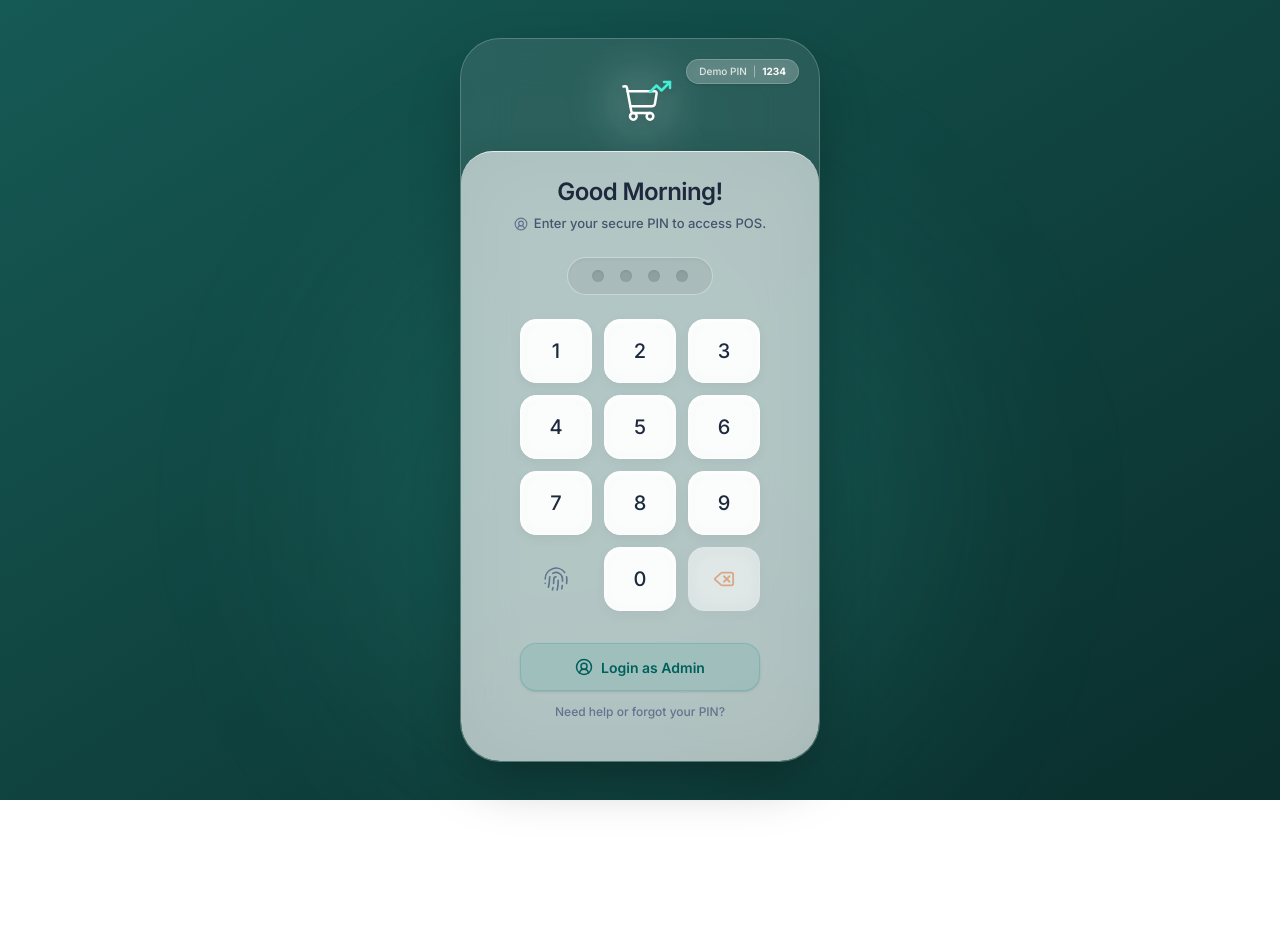
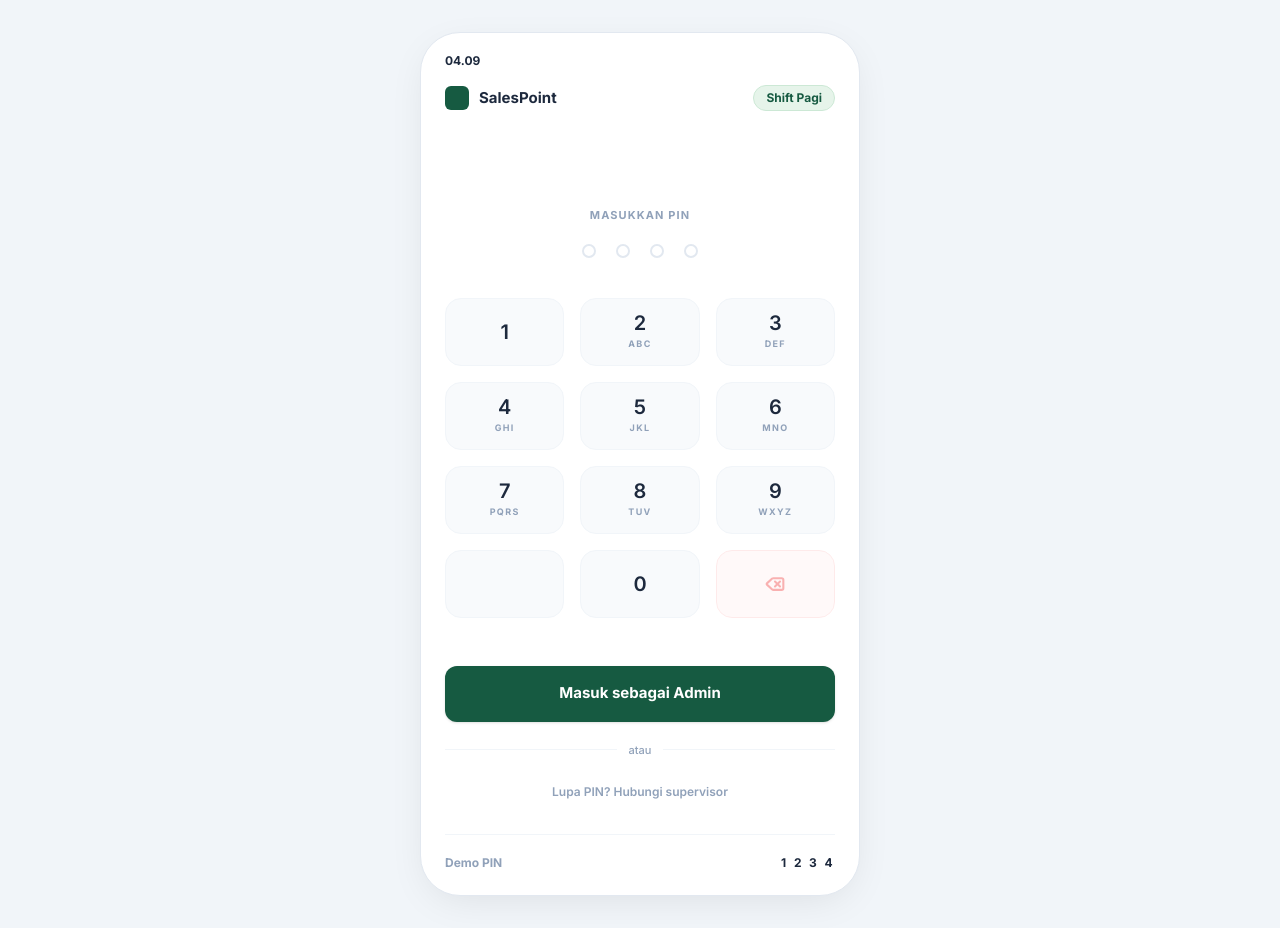
Before and after one commit to mochfauzi12/ARHAT_Point-of-Sale, a Next.js app in the folder apps/web/: page /login in a window 1280 px wide. Before the commit the page ends 800 px from the top, so only its background shows below. Built offline with nearby package versions, Linux system fonts and the light colour scheme; no server answers.

Commit message:
Relayout Login Design

```diff
--- a/apps/web/src/app/login/page.tsx
+++ b/apps/web/src/app/login/page.tsx
@@ -4,20 +4,23 @@ import React, { useState, useEffect } from 'react';
 import { useRouter } from 'next/navigation';
 import Link from 'next/link';
 import { loginPin } from '@/lib/api';
-import { Delete, Fingerprint, UserCircle2, ShoppingCart, TrendingUp, Key } from 'lucide-react';
+import { Delete } from 'lucide-react';
 
 export default function LoginPage() {
   const [pin, setPin] = useState('');
   const [error, setError] = useState(false);
   const [loading, setLoading] = useState(false);
-  const [greeting, setGreeting] = useState('Welcome');
+  const [currentTime, setCurrentTime] = useState('');
   const router = useRouter();
 
   useEffect(() => {
-    const hour = new Date().getHours();
-    if (hour < 12) setGreeting('Good Morning!');
-    else if (hour < 18) setGreeting('Good Afternoon!');
-    else setGreeting('Good Evening!');
+    const updateTime = () => {
+      const now = new Date();
+      setCurrentTime(now.toLocaleTimeString('id-ID', { hour: '2-digit', minute: '2-digit' }));
+    };
+    updateTime();
+    const interval = setInterval(updateTime, 60000);
+    return () => clearInterval(interval);
   }, []);
 
   const handleNumber = async (num: string) => {
@@ -46,123 +49,126 @@ export default function LoginPage() {
     setError(false);
   };
 
+  const letters: Record<string, string> = {
+    '1': '',
+    '2': 'ABC',
+    '3': 'DEF',
+    '4': 'GHI',
+    '5': 'JKL',
+    '6': 'MNO',
+    '7': 'PQRS',
+    '8': 'TUV',
+    '9': 'WXYZ',
+    '0': ''
+  };
+
   return (
-    <div className="min-h-screen bg-[#114b48] flex items-center justify-center p-4 relative font-sans selection:bg-teal-100">
+    <div className="min-h-screen bg-slate-100 flex items-center justify-center p-4 sm:p-8 font-sans">
 
-      {/* Background gradients for depth */}
-      <div className="absolute inset-0 overflow-hidden pointer-events-none">
-        <div className="absolute top-0 left-0 w-full h-full bg-gradient-to-br from-[#165a55] to-[#0a2e2c]"></div>
-        {/* Soft radial highlight */}
-        <div className="absolute top-1/4 left-1/2 -translate-x-1/2 w-[600px] h-[600px] bg-teal-300/10 rounded-full blur-[100px]"></div>
+      {/* Mobile-like Container */}
+      <div className="bg-white w-full max-w-[440px] rounded-[2.5rem] shadow-[0_10px_40px_-10px_rgba(0,0,0,0.1)] overflow-hidden flex flex-col relative border border-slate-200">
+
+        {/* Status Bar */}
+        <div className="px-6 pt-5 pb-2 flex justify-between items-center text-xs font-bold text-slate-800">
+          <span>{currentTime || '10:45'}</span>
         </div>
 
-      <div className="relative z-10 w-full max-w-[360px]">
-        {/* Main Card (Clear Glass Wrapper) */}
-        <div className="bg-white/10 backdrop-blur-xl rounded-[2.5rem] shadow-[0_24px_60px_-15px_rgba(0,0,0,0.4)] border border-white/20 flex flex-col overflow-hidden relative">
-
-          {/* Top Header Area (Clear Glass) */}
-          <div className="p-6 pb-4 flex flex-col items-center relative min-h-[110px]">
-            {/* Top Demo PIN Badge */}
-            <div className="absolute top-5 right-5 bg-white/20 backdrop-blur-md rounded-full px-3 py-1 text-[10px] font-medium text-white/80 border border-white/20 flex items-center gap-1.5 shadow-sm">
-              Demo PIN <span className="text-white/40">|</span> <span className="font-bold text-white">1234</span>
+        {/* Top Header */}
+        <div className="px-6 flex justify-between items-center mt-2">
+          <div className="flex items-center gap-2.5">
+            <div className="w-6 h-6 rounded-md bg-[#165a41]"></div>
+            <span className="font-bold text-[15px] text-slate-800">SalesPoint</span>
           </div>
-
-            {/* 3D-like Icon Area */}
-            <div className="relative w-16 h-16 mt-2 flex items-center justify-center">
-               <div className="absolute inset-0 bg-white/20 rounded-full blur-xl"></div>
-               <div className="relative z-10 flex flex-col items-center justify-center">
-                  <div className="relative">
-                    <ShoppingCart className="w-10 h-10 text-white drop-shadow-lg" strokeWidth={1.5} />
-                    <TrendingUp className="w-6 h-6 text-teal-300 absolute -top-2 -right-3 drop-shadow-md" strokeWidth={2.5} />
-                  </div>
-               </div>
+          <div className="bg-[#e6f4ea] text-[#165a41] px-3 py-1 rounded-full text-xs font-bold border border-[#cce8d5]">
+            Shift Pagi
           </div>
         </div>
 
-          {/* Bottom Body Area (Milky Inset Card) */}
-          <div className="bg-white/60 backdrop-blur-2xl flex-1 rounded-t-[2rem] border-t border-white/70 p-8 pt-6 flex flex-col items-center shadow-[0_-10px_20px_rgba(0,0,0,0.05)] relative z-10">
+        {/* PIN Entry Area */}
+        <div className="flex flex-col items-center mt-24 px-6">
+          <div className="text-[11px] font-bold tracking-widest text-slate-400 mb-5">
+            MASUKKAN PIN
+          </div>
 
-            <h1 className="text-2xl font-semibold text-slate-800 tracking-tight">{greeting}</h1>
-
-            <p className="text-slate-600 font-medium text-[12px] sm:text-[13px] mt-1.5 flex items-center gap-1.5">
-              <UserCircle2 size={14} className="text-slate-500" /> Enter your secure PIN to access POS.
-            </p>
-
-            {/* PIN Indicators */}
-            <div className={`mt-6 mb-6 flex justify-center bg-black/5 px-6 py-3 rounded-full shadow-[inset_0_2px_4px_rgba(0,0,0,0.05)] border border-white/40 ${error ? 'animate-shake' : ''}`}>
-              <div className="flex gap-4">
+          {/* PIN Dots */}
+          <div className={`flex gap-5 mb-10 ${error ? 'animate-shake' : ''}`}>
             {[...Array(4)].map((_, i) => (
               <div
                 key={i}
-                    className={`w-3 h-3 rounded-full transition-all duration-300 ${
+                className={`w-3.5 h-3.5 rounded-full border-[2px] transition-all duration-200 ${
                   i < pin.length
-                        ? 'bg-slate-700 scale-110 shadow-[0_2px_4px_rgba(0,0,0,0.2)]'
-                        : 'bg-black/15 shadow-[inset_0_1px_2px_rgba(0,0,0,0.1)]'
-                    } ${error ? 'bg-red-500 shadow-[0_2px_4px_rgba(239,68,68,0.4)]' : ''}`}
+                    ? 'bg-slate-300 border-slate-300'
+                    : 'bg-transparent border-slate-200'
+                } ${error ? 'border-red-500 bg-red-500' : ''}`}
               />
             ))}
           </div>
-            </div>
 
           {/* Numpad */}
-            <div className="grid grid-cols-3 gap-3 w-full max-w-[240px] mx-auto">
+          <div className="grid grid-cols-3 gap-3 sm:gap-4 w-full">
             {[1, 2, 3, 4, 5, 6, 7, 8, 9].map((num) => (
               <button
                 key={num}
                 onClick={() => handleNumber(num.toString())}
                 disabled={loading}
-                  className="h-[60px] sm:h-[64px] rounded-[1rem] bg-white/90 backdrop-blur-md border border-white text-slate-800 text-[20px] font-medium shadow-[0_4px_12px_rgba(0,0,0,0.05),inset_0_2px_4px_rgba(255,255,255,1)] flex items-center justify-center hover:bg-white hover:scale-105 transition-all active:scale-95 active:shadow-inner outline-none"
+                className="h-[68px] rounded-2xl bg-[#f8fafc] border border-slate-100 flex flex-col items-center justify-center hover:bg-slate-100 active:bg-slate-200 transition-colors outline-none"
               >
-                  <span>{num}</span>
+                <span className="text-xl font-semibold text-slate-800 leading-none">{num}</span>
+                {letters[num] && (
+                  <span className="text-[9px] font-bold text-slate-400 mt-1 tracking-[0.15em]">{letters[num]}</span>
+                )}
               </button>
             ))}
 
-              {/* Fingerprint Button */}
-              <button
-                disabled={loading}
-                className="h-[60px] sm:h-[64px] rounded-[1rem] bg-transparent border border-transparent text-slate-500 flex items-center justify-center hover:bg-white/40 transition-all active:scale-95 outline-none"
-              >
-                <Fingerprint size={26} strokeWidth={1.5} />
-              </button>
+            {/* Blank Button */}
+            <div className="h-[68px] rounded-2xl bg-[#f8fafc] border border-slate-100"></div>
 
             {/* Zero Button */}
             <button
               onClick={() => handleNumber('0')}
               disabled={loading}
-                className="h-[60px] sm:h-[64px] rounded-[1rem] bg-white/90 backdrop-blur-md border border-white text-slate-800 text-[20px] font-medium shadow-[0_4px_12px_rgba(0,0,0,0.05),inset_0_2px_4px_rgba(255,255,255,1)] flex items-center justify-center hover:bg-white hover:scale-105 transition-all active:scale-95 active:shadow-inner outline-none"
+              className="h-[68px] rounded-2xl bg-[#f8fafc] border border-slate-100 flex flex-col items-center justify-center hover:bg-slate-100 active:bg-slate-200 transition-colors outline-none"
             >
-                <span>0</span>
+              <span className="text-xl font-semibold text-slate-800">0</span>
             </button>
 
             {/* Delete Button */}
             <button
               onClick={handleDelete}
               disabled={loading || pin.length === 0}
-                className="h-[60px] sm:h-[64px] rounded-[1rem] bg-white/90 backdrop-blur-md border border-white text-[#e87a38] flex items-center justify-center shadow-[0_4px_12px_rgba(0,0,0,0.05),inset_0_2px_4px_rgba(255,255,255,1)] hover:bg-white hover:scale-105 transition-all active:scale-95 active:shadow-inner outline-none disabled:opacity-50"
+              className="h-[68px] rounded-2xl bg-[#fff5f5] border border-[#fed7d7] flex items-center justify-center hover:bg-[#ffebeb] active:bg-[#fed7d7] transition-colors outline-none disabled:opacity-50 text-[#f56565]"
             >
-                <Delete size={22} strokeWidth={2} />
+               <Delete size={20} strokeWidth={2.5} />
             </button>
           </div>
+        </div>
 
-            <div className="mt-8 mb-2 w-full max-w-[240px] flex flex-col gap-3">
+        {/* Bottom Section */}
+        <div className="px-6 pb-6 mt-12 w-full">
           <Link
             href="/auth/login"
-                className="w-full h-12 rounded-[1rem] bg-teal-600/10 border border-teal-600/20 text-teal-800 flex items-center justify-center gap-2 font-semibold text-[14px] hover:bg-teal-600/20 transition-all active:scale-95 shadow-sm"
+            className="w-full h-14 rounded-xl bg-[#165a41] text-white flex items-center justify-center font-bold text-[15px] hover:bg-[#114a35] transition-colors shadow-sm"
           >
-                <UserCircle2 size={18} /> Login as Admin
+            Masuk sebagai Admin
           </Link>
 
-              <Link
-                href="#"
-                className="text-[12px] text-slate-500 font-medium hover:text-slate-800 transition-colors text-center"
-              >
-                Need help or forgot your PIN?
-              </Link>
+          <div className="flex items-center my-5">
+            <div className="flex-1 h-px bg-slate-100"></div>
+            <span className="px-3 text-[11px] font-medium text-slate-400">atau</span>
+            <div className="flex-1 h-px bg-slate-100"></div>
+          </div>
+
+          <button className="w-full text-center text-xs font-semibold text-slate-400 hover:text-slate-600 transition-colors">
+            Lupa PIN? Hubungi supervisor
+          </button>
+
+          <div className="mt-8 pt-5 border-t border-slate-100 flex justify-between items-center text-xs font-bold text-slate-400">
+            <span>Demo PIN</span>
+            <span className="tracking-[0.2em] text-slate-800">1 2 3 4</span>
+          </div>
         </div>
 
       </div>
     </div>
-      </div>
-    </div>
   );
 }
```
Lines whose indentation alone changed are shown as unchanged.
